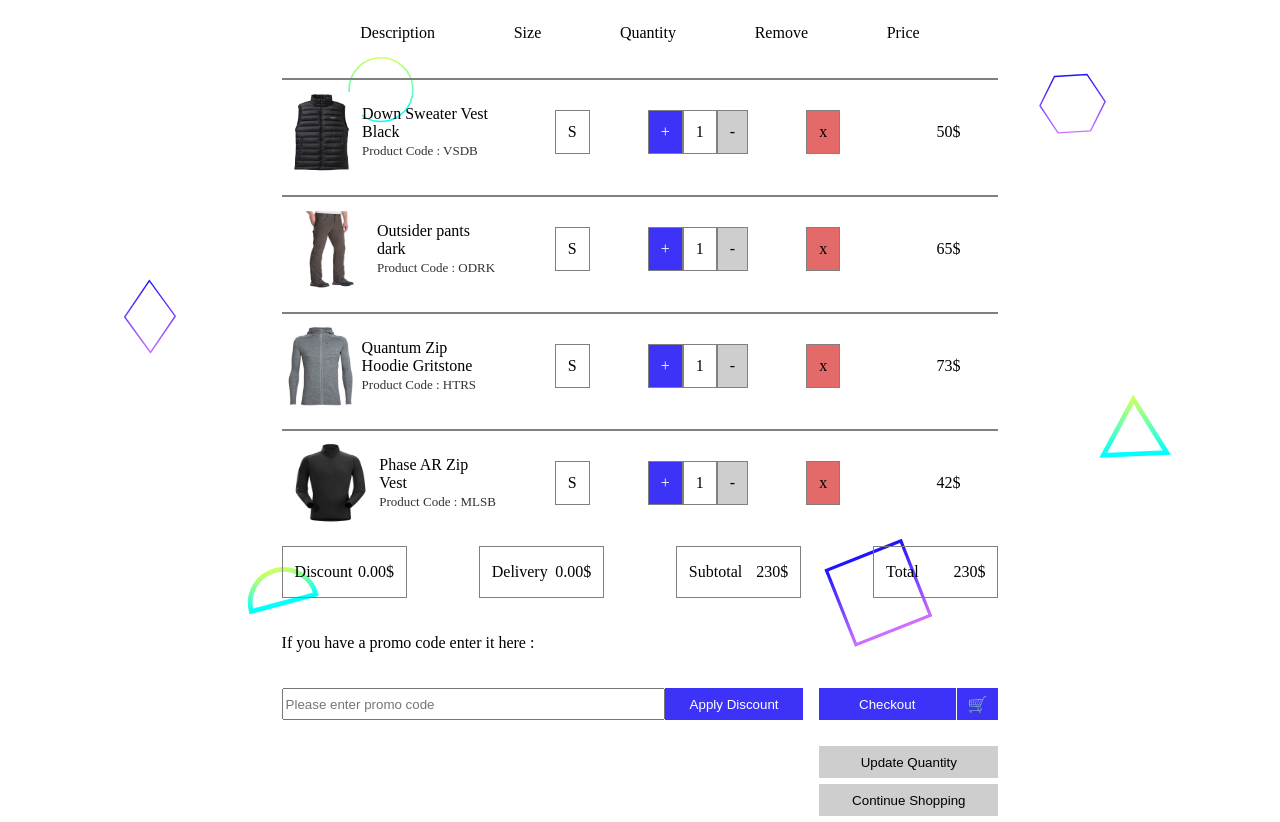
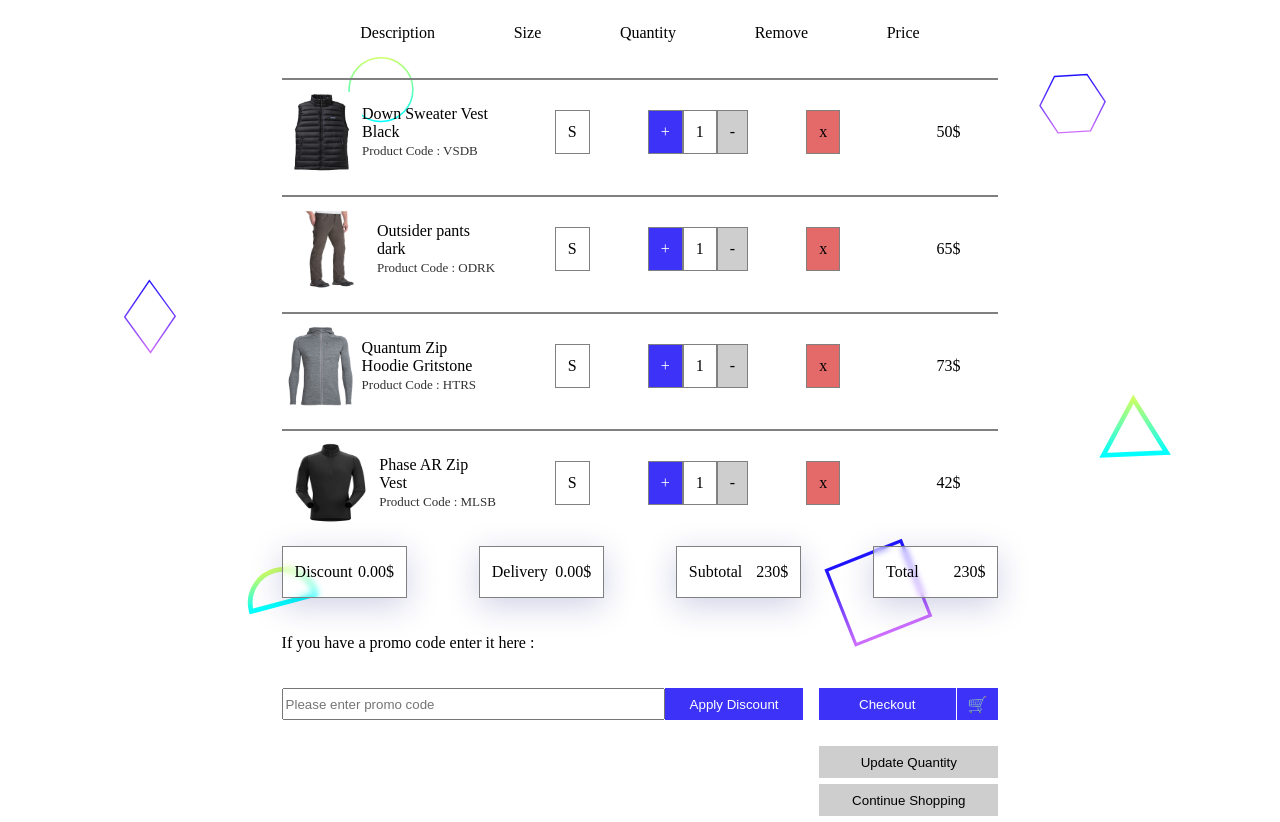
Before and after one commit to Deadpixel62/Shopping-cart, a plain HTML site: page index.html in a window 1280 px wide. Drawn offline with Linux system fonts and the light colour scheme.

Commit message:
adding glassmorphism to .pricing div

```diff
--- a/style.css
+++ b/style.css
@@ -91,11 +91,15 @@ span{
 }
 
 .pricing div{
-    display: flex;
-    justify-content: space-between;
-    flex: 1;
-    padding: 0 12px;
-    border: 1px solid grey;
+ display: flex;
+  justify-content: space-between;
+  flex: 1;
+  padding: 0 12px;
+  border: 1px solid grey;
+  background: rgba(255, 255, 255, 0.3);
+  box-shadow: 0 8px 32px 0 rgba(31, 38, 135, 0.212);
+  backdrop-filter: blur(3px);
+  -webkit-backdrop-filter: blur(3px);
 }
 
 .done{
```
